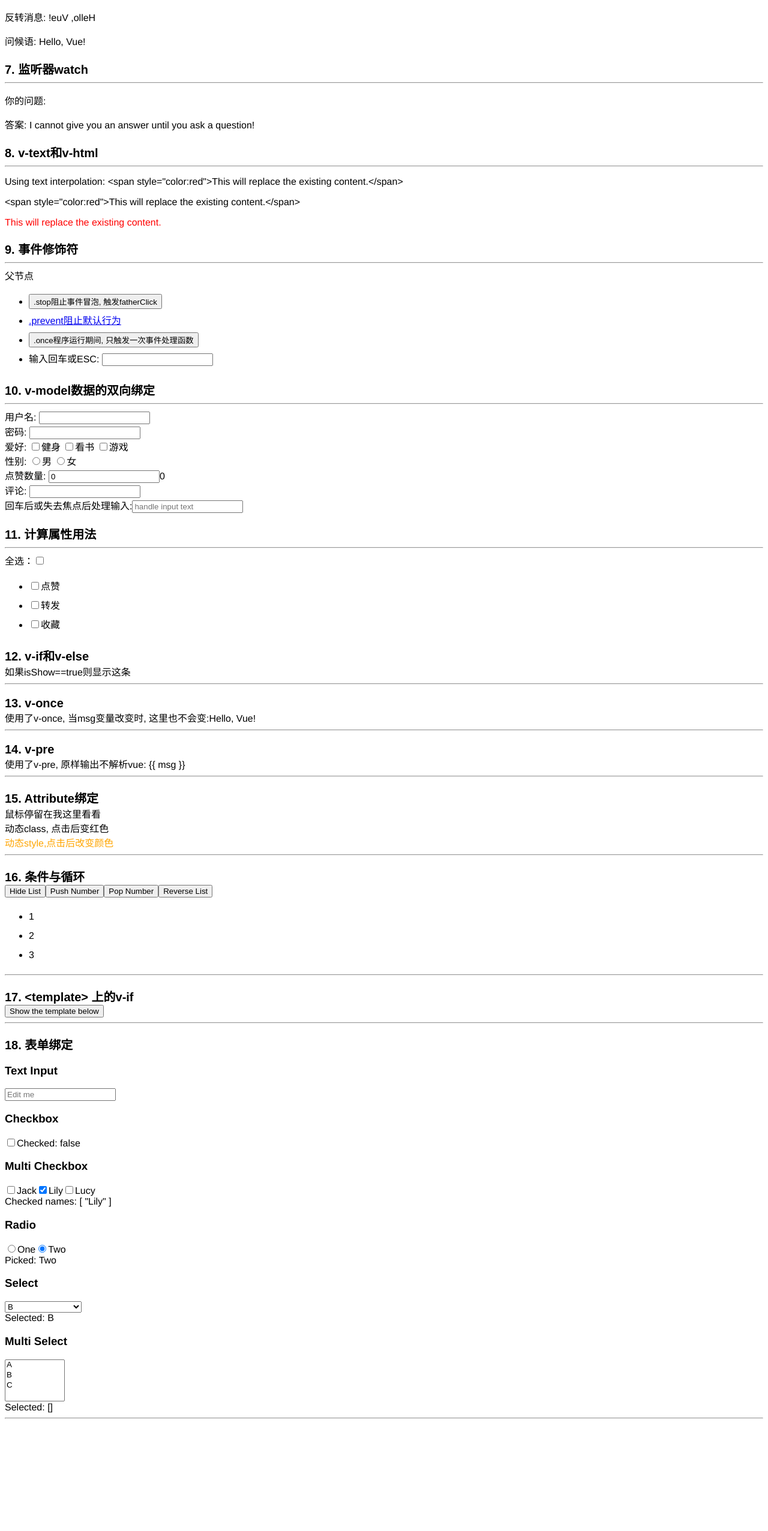
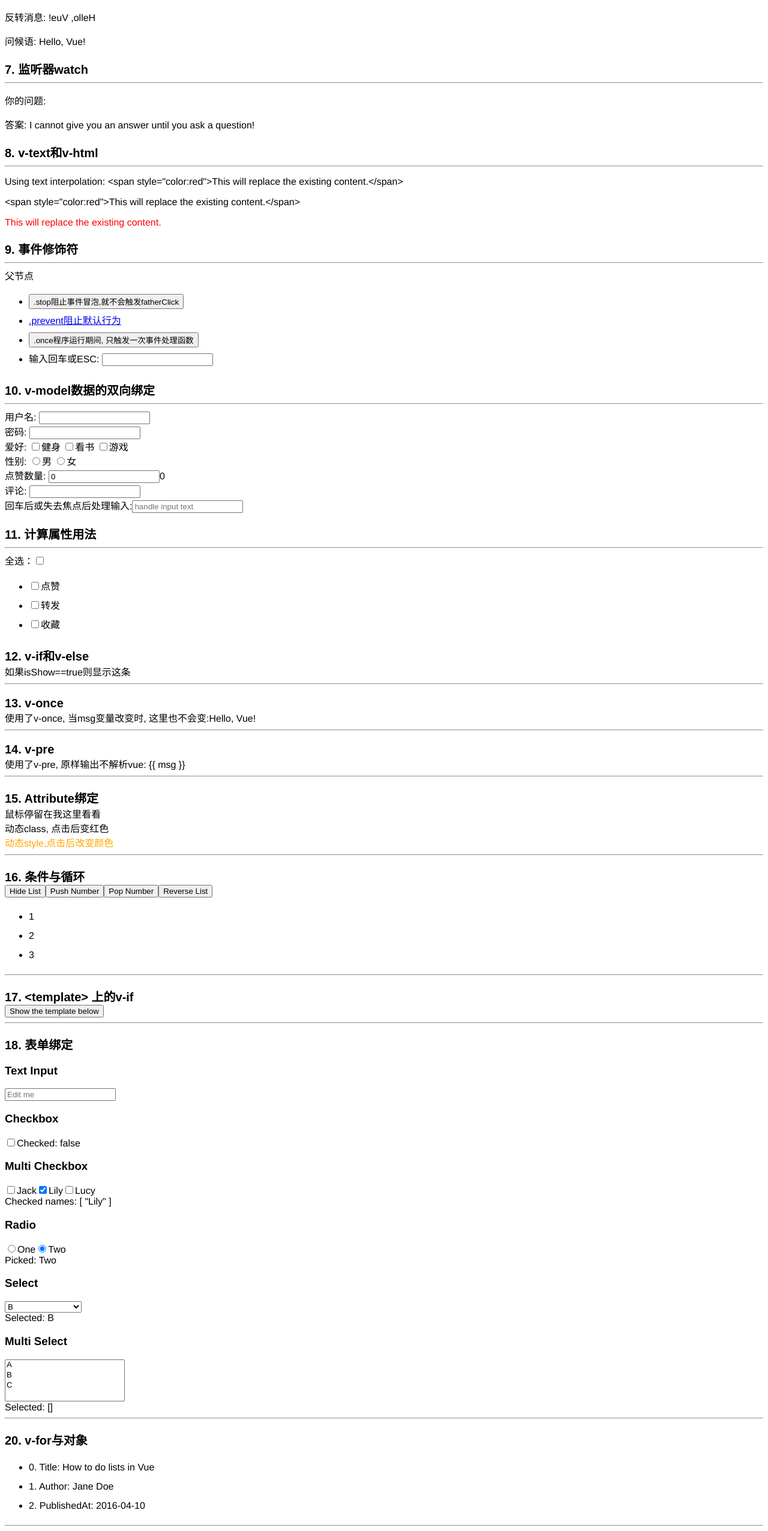
Before and after one commit to xuzepei/vue, a Vue app in the folder my-vue-app/: page / in a window 1280 px wide. Shown: the part 1237-3789 px from the top of the page at 60% size. Before the commit the page ends 3610 px from the top, so only its background shows below. Built offline with nearby package versions, Linux system fonts and the light colour scheme.

Commit message:
no message

```diff
--- a/my-vue-app/src/components/MyHelloWorld.vue
+++ b/my-vue-app/src/components/MyHelloWorld.vue
@@ -73,7 +73,7 @@
         <div>
             <div @click="fatherClick">父节点
                 <ul>
-                    <li><button @click.stop="stopClick">.stop阻止事件冒泡, 触发fatherClick</button></li>
+                    <li><button @click.stop="stopClick">.stop阻止事件冒泡,就不会触发fatherClick</button></li>
                     <li><a href="http://www.baidu.com" @click.prevent="stopClick">.prevent阻止默认行为</a></li>
                     <li><button @click.once="onceClick" @click.stop="">.once程序运行期间, 只触发一次事件处理函数</button></li>
                     <li>输入回车或ESC: <input type="text" @keydown.enter="enterFun" @keydown.esc="escFun" /></li>
@@ -151,7 +151,7 @@
         <button @click="popNumber">Pop Number</button>
         <button @click="reverseList">Reverse List</button>
         <ul v-if="show && list.length">
-            <li v-for="value, index in list" :key="index">{{ value }}</li>
+            <li v-for="(value, index) in list" :key="index">{{ value }}</li>
         </ul>
         <div v-else-if="show === false">The list is hidden.</div>
         <div v-else-if="list.length == 0">The list is empty.</div>
@@ -194,13 +194,23 @@
         </select>
         <div>Selected: {{ selected }}</div>
         <h3>Multi Select</h3>
-        <select v-model="multiSelected" multiple style="width: 100px;">
+        <select v-model="multiSelected" multiple style="width: 200px;">
             <option>A</option>
             <option>B</option>
             <option>C</option>
         </select>
         <div>Selected: {{ multiSelected }}</div>
         <hr>
+
+        <div class="title-div" v-pre>20. v-for与对象</div>
+
+        <ul>
+            <li v-for="(value, key, index) in myObject" :key=index>
+                {{ index }}. {{ handleKeyInVFor(key) }}: {{value}}
+            </li>
+        </ul>
+        <hr>
+
     </div>
 </template>
 
@@ -283,7 +293,7 @@ export default {
                 class: 'wrapper'
             },
             isDynamicClass: {
-                green_class: true
+                green_class: true //这里green_class是class为green_class的css, true表示这个css将生效
             },
             className: "myClassName",
             dynaimcColor: "orange",
@@ -306,7 +316,12 @@ export default {
             checkedNames: ["Lily"],
             picked: "Two",
             selected: "B",
-            multiSelected:[]
+            multiSelected: [],
+            myObject: {
+                title: 'How to do lists in Vue',
+                author: 'Jane Doe',
+                publishedAt: '2016-04-10'
+            }
         };
     },
     computed: {
@@ -477,6 +492,15 @@ export default {
             });
 
         },
+
+        handleKeyInVFor(key) {
+            var str = String(key);
+            if (str.length > 0) {
+                return str.charAt(0).toUpperCase() + str.slice(1);
+            }
+
+            return str;
+        },
     }
 };
 </script>
```
